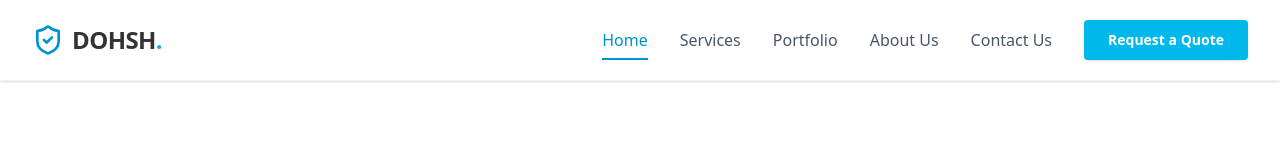
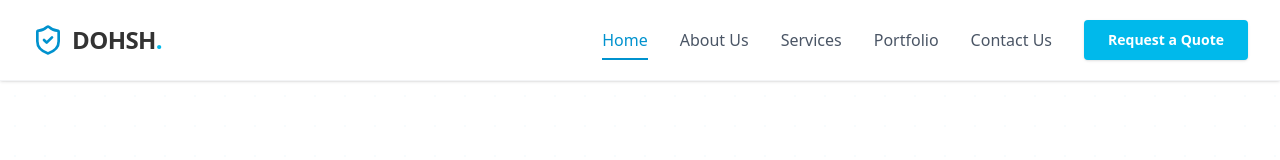
Before and after one commit to open-hive/oh-dohsh-landing, a Next.js app: page / in a window 1280 px wide. Shown: the top 160 px of the page. Built offline with nearby package versions, Linux system fonts and the light colour scheme.

Commit message:
menu reordered

```diff
--- a/components/layout/Navbar.tsx
+++ b/components/layout/Navbar.tsx
@@ -7,9 +7,9 @@ import { Menu, X, ShieldCheck } from "lucide-react";
 
 const navLinks = [
   { name: "Home", href: "/" },
+  { name: "About Us", href: "/about" },
   { name: "Services", href: "/services" },
   { name: "Portfolio", href: "/portfolio" },
-  { name: "About Us", href: "/about" },
   { name: "Contact Us", href: "/contact" },
 ];
 
@@ -78,8 +78,8 @@ export default function Navbar() {
                   key={link.name}
                   href={link.href}
                   className={`block px-3 py-2 text-base font-medium rounded-md ${isActive
-                      ? "text-secondary bg-blue-50 font-semibold"
-                      : "text-gray-700 hover:text-primary hover:bg-gray-50"
+                    ? "text-secondary bg-blue-50 font-semibold"
+                    : "text-gray-700 hover:text-primary hover:bg-gray-50"
                     }`}
                   onClick={() => setIsOpen(false)}
                 >
```
